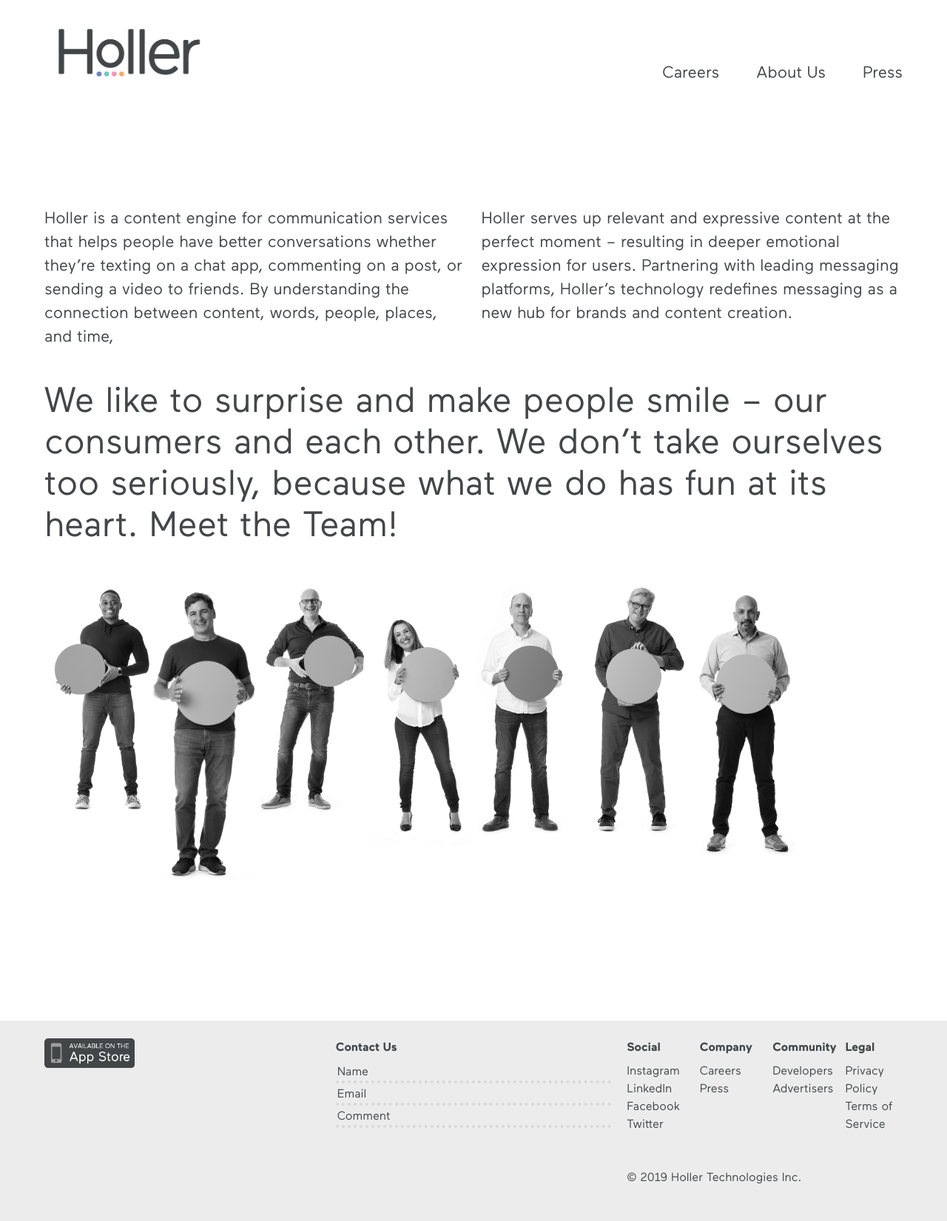
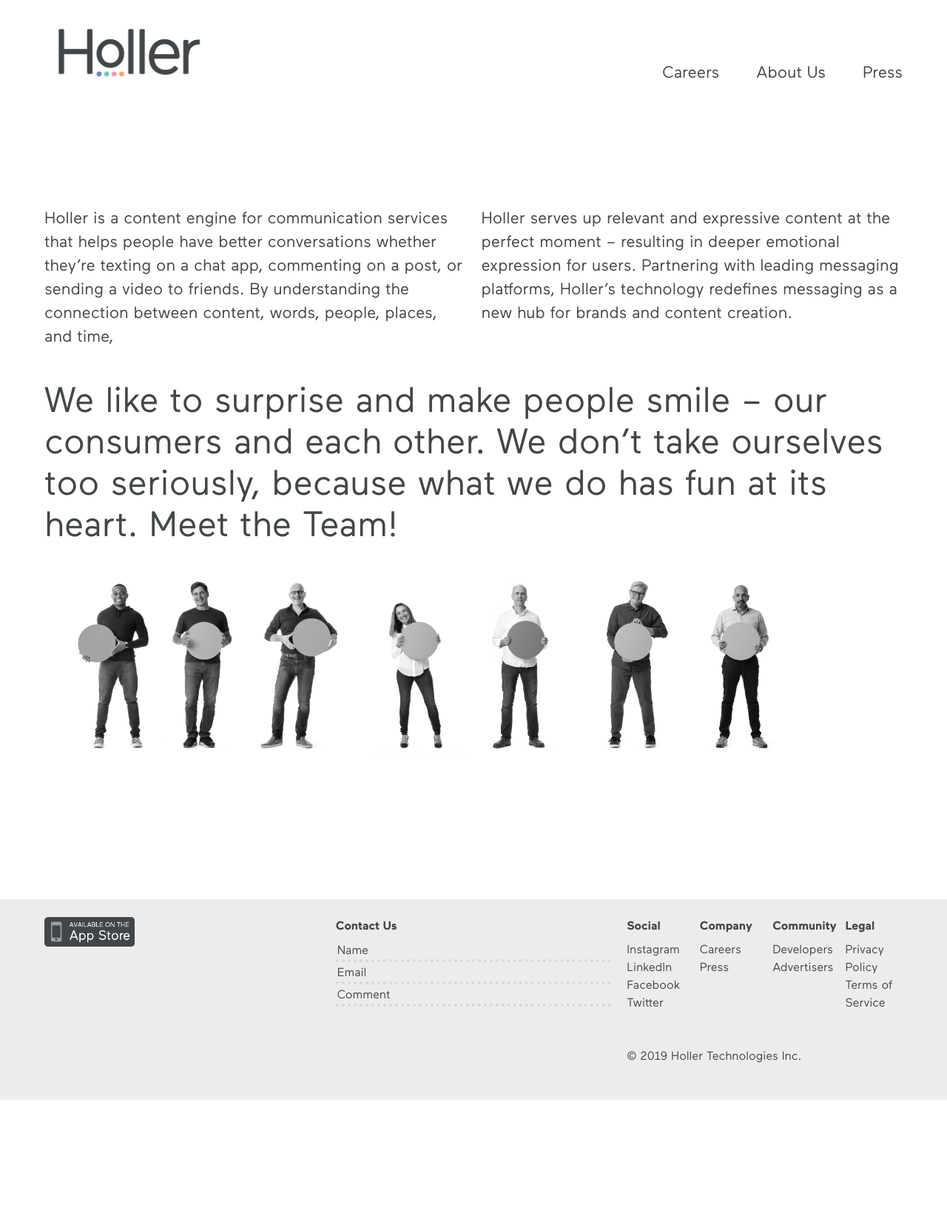
Before and after one commit to taliacotton/holler, a Jekyll site: the page built from about.html, in a window 1280 px wide. Shown: the whole page at 74% size. Built offline with Jekyll 4.4.1, drawn with Linux system fonts in a browser that asks for light colours; nearby versions of some CDN libraries; after the commit the page ends 1487 px from its top, so only the background shows below that.

Commit message:
Updated '_data/team.yml' via CloudCannon

```diff
--- a/_data/team.yml
+++ b/_data/team.yml
@@ -1,6 +1,6 @@
 - name: Travis Montaque
   title: Founder & CEO
-  image: /assets/img/Travis2.png
+  image: /assets/img/Travis.jpg
   modal-image: /assets/img/Travis_Module.png
   bio: >-
     An entrepreneur at his core, Travis was listed in Entrepreneur Magazine's
@@ -16,7 +16,7 @@
     Advisory Board. And has a pretty decent jump shot to boot.
 - name: Stephen Zangre
   title: CCO
-  image: /assets/img/Stephen.png
+  image: /assets/img/Stephen.jpg
   modal-image: /assets/img/Stephen_Module.png
   bio: >-
     With 25 years of experience in hyper-growth environments, Stephen has a
@@ -30,7 +30,7 @@
     successful IPO.
 - name: Patrick Perrin
   title: 'Chief Scientist, AI & Research'
-  image: /assets/img/Patrick.png
+  image: /assets/img/Patrick.jpg
   modal-image: /assets/img/Patrick_Module.png
   bio: >-
     More than 20 years of experience and passion in AI Research & Development,
@@ -47,7 +47,7 @@
     engineering and formal methods…just to name a few. No, he doesn’t sleep.
 - name: Sarah Aitken
   title: CMO
-  image: /assets/img/Sarah.png
+  image: /assets/img/Sarah.jpg
   modal-image: /assets/img/Sarah_Module.png
   bio: >-
     Before Joining Holler, Sarah spent over 14 years driving growth at global
@@ -59,7 +59,7 @@
     startups in the technology, consumer goods and brand services categories.
 - name: David Brady
   title: Head of Engineering
-  image: /assets/img/David.png
+  image: /assets/img/David.jpg
   modal-image: /assets/img/David_Module.png
   bio: >-
     A guru product developer, David’s diverse career has revolved around
@@ -73,7 +73,7 @@
     increased customer satisfaction, all while reducing operations costs.
 - name: Pat Giles
   title: Head of Studio
-  image: /assets/img/Pat.png
+  image: /assets/img/Pat.jpg
   modal-image: /assets/img/Pat_Module.png
   bio: >-
     A creative force in the industry for decades, leading the charge on some of
@@ -88,7 +88,7 @@
     inspired a generation to be “Cuckoo for Cocoa Puffs.”
 - name: Damian De Rosaire
   title: Head of Customer Success
-  image: /assets/img/Damian.png
+  image: /assets/img/Damian.jpg
   modal-image: /assets/img/Damian_Module.png
   bio: >-
     With 20 years of operational and account management experience under his
```
